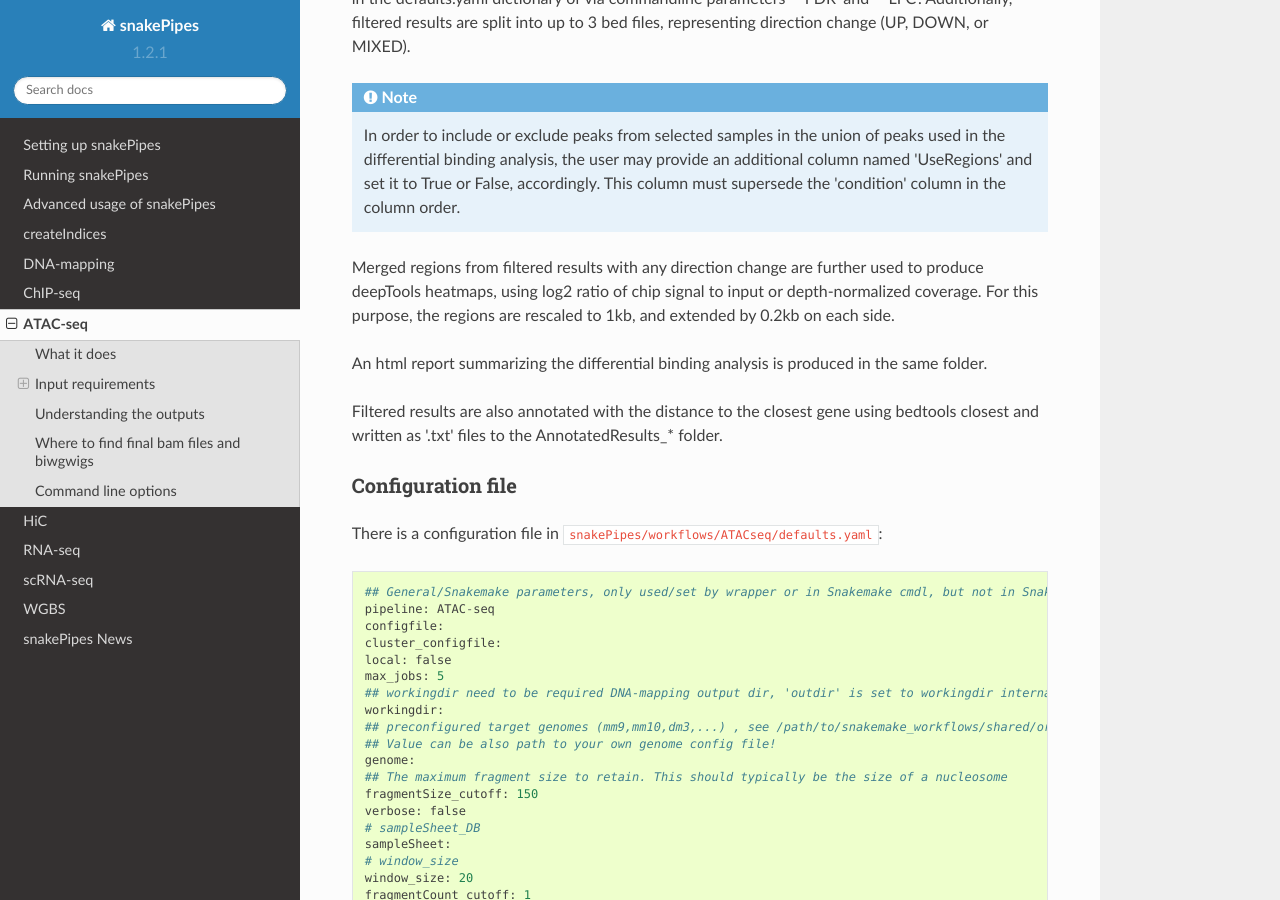
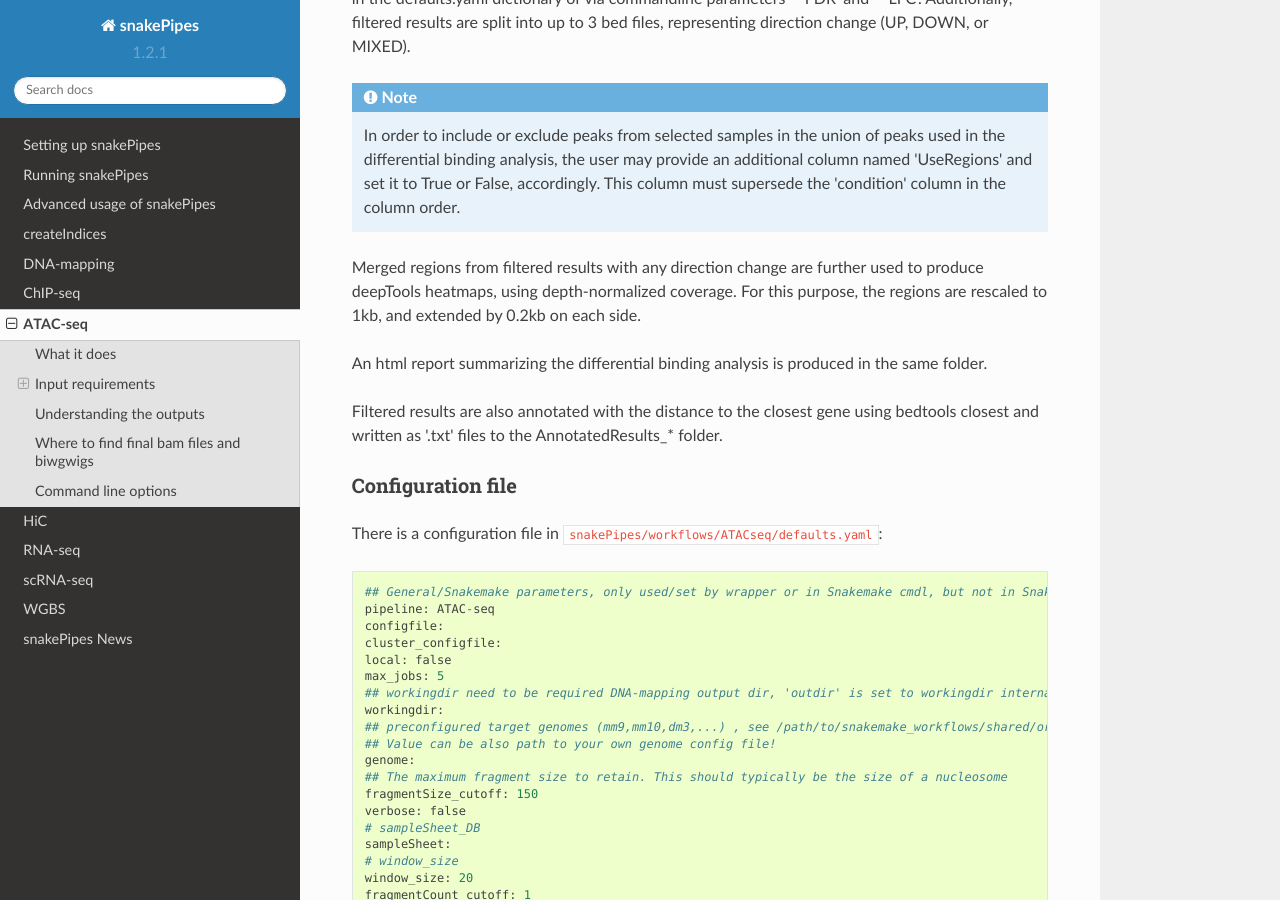
Before and after one commit to maxplanck-ie/snakepipes, a Sphinx documentation site: the page built from docs/content/workflows/ATAC-seq.rst, in a window 1280 px wide and 900 px high, scrolled down 2140 px. Built offline with Sphinx 7.4.7 and the Read the Docs theme 2.0.0, drawn with Linux system fonts in a browser that asks for light colours.

Commit message:
ATACseq docs correction

```diff
--- a/docs/content/workflows/ATAC-seq.rst
+++ b/docs/content/workflows/ATAC-seq.rst
@@ -48,7 +48,7 @@ The differential binding module utilizes the R package `CSAW <https://bioconduct
 
 .. note:: In order to include or exclude peaks from selected samples in the union of peaks used in the differential binding analysis, the user may provide an additional column named 'UseRegions' and set it to True or False, accordingly. This column must supersede the 'condition' column in the column order.
 
-Merged regions from filtered results with any direction change are further used to produce deepTools heatmaps, using log2 ratio of chip signal to input or depth-normalized coverage. For this purpose, the regions are rescaled to 1kb, and extended by 0.2kb on each side.
+Merged regions from filtered results with any direction change are further used to produce deepTools heatmaps, using depth-normalized coverage. For this purpose, the regions are rescaled to 1kb, and extended by 0.2kb on each side.
 
 An html report summarizing the differential binding analysis is produced in the same folder.
 
```
